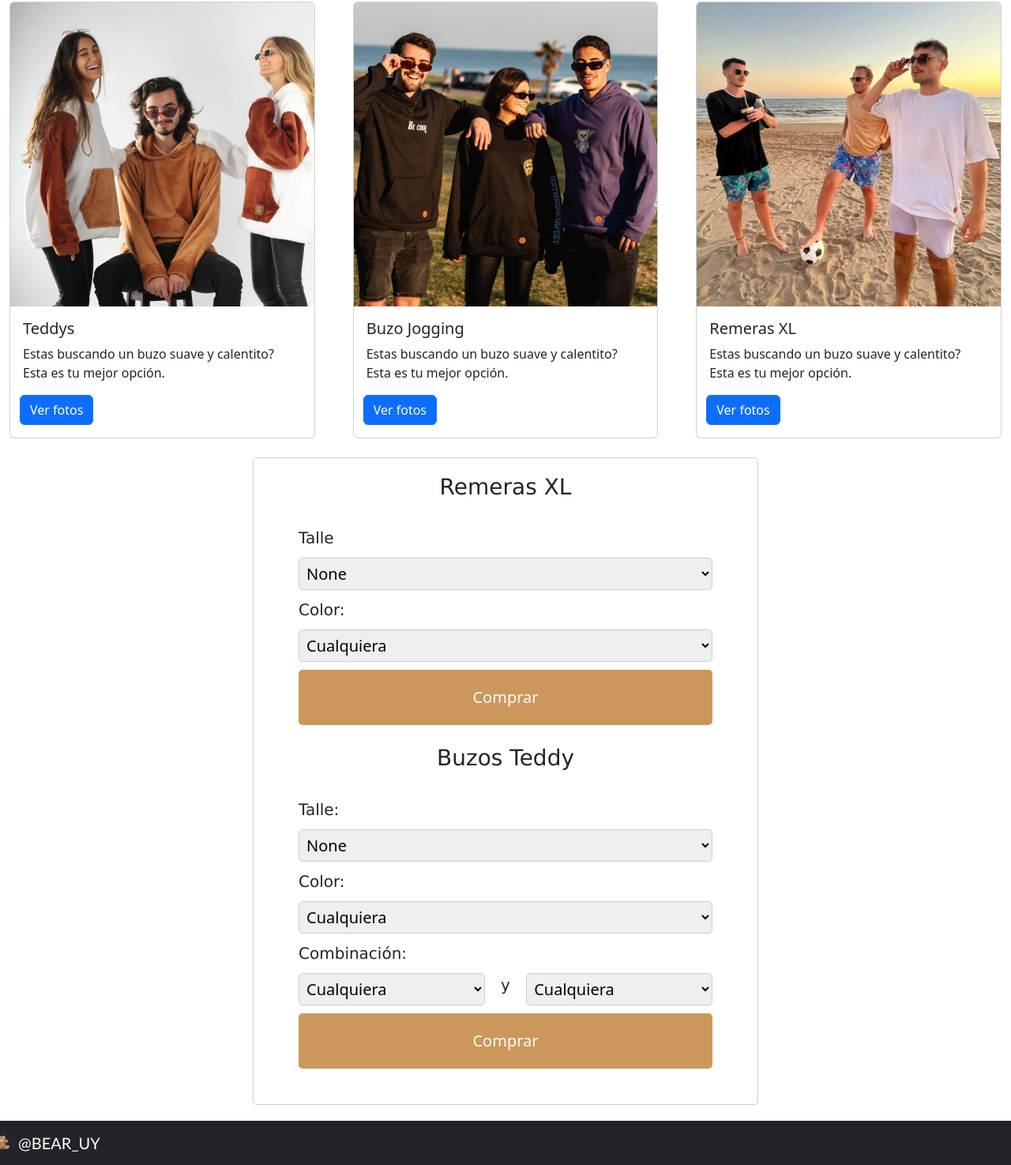
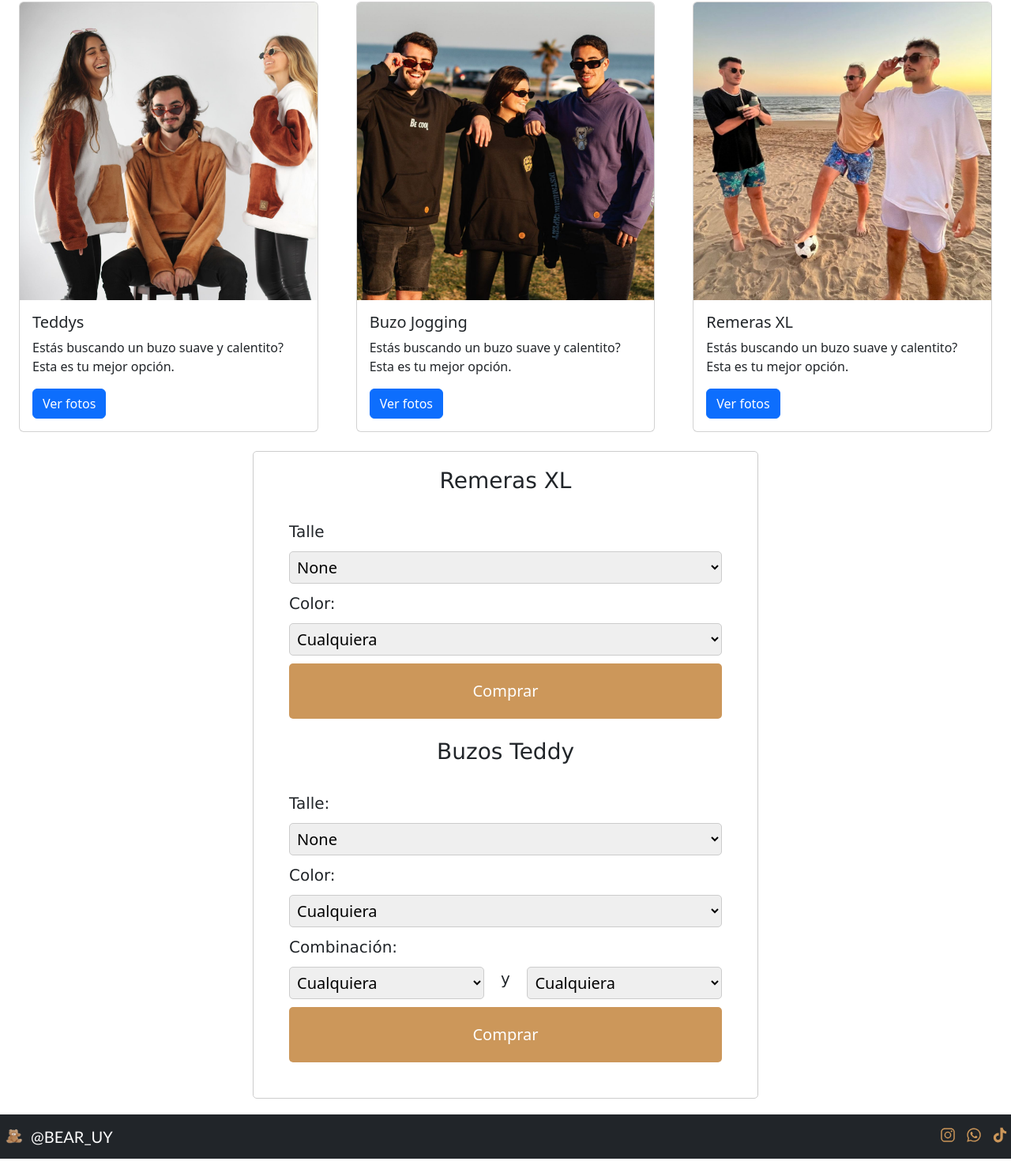
Before and after one commit to Alenwuhl/Bear.uy, a website: page pages/productos.html in a window 1280 px wide. Shown: the part 158-1633 px from the top of the page at 79% size. Drawn offline with nearby package versions, Linux system fonts and the light colour scheme.

Commit message:
Proyecto final

```diff
--- a/pages/productos.html
+++ b/pages/productos.html
@@ -71,7 +71,7 @@
                         <img src="../img/IMG_7785.JPG" class="card-img-top" alt="fotoTeddy">
                         <div class="card-body">
                         <h5 class="card-title">Teddys</h5>
-                        <p class="card-text">Estas buscando un buzo suave y calentito? Esta es tu mejor opción.</p>
+                        <p class="card-text">Estás buscando un buzo suave y calentito? Esta es tu mejor opción.</p>
                         <a href="galeriaBear.html#idTeddys" class="btn btn-primary">Ver fotos</a>
                         </div>
                     </div>
@@ -81,7 +81,7 @@
                         <img src="../img-2/Y7D_1938-20.jpg" class="card-img-top" alt="fotoBuzos">
                         <div class="card-body">
                         <h5 class="card-title">Buzo Jogging</h5>
-                        <p class="card-text">Estas buscando un buzo suave y calentito? Esta es tu mejor opción.</p>
+                        <p class="card-text">Estás buscando un buzo suave y calentito? Esta es tu mejor opción.</p>
                         <a href="galeriaBear.html#idBuzos" class="btn btn-primary">Ver fotos</a>
                         </div>
                     </div>
@@ -91,7 +91,7 @@
                         <img src="../img-3/foto2.jpg" class="card-img-top" alt="fotoRemera">
                         <div class="card-body">
                         <h5 class="card-title">Remeras XL</h5>
-                        <p class="card-text">Estas buscando un buzo suave y calentito? Esta es tu mejor opción.</p>
+                        <p class="card-text">Estás buscando un buzo suave y calentito? Esta es tu mejor opción.</p>
                         <a href="galeriaBear.html#idRemeras" class="btn btn-primary">Ver fotos</a>
                         </div>
                     </div>
@@ -167,6 +167,11 @@
                     <img src="../img/png-clipart-teddy-bear-teddy-bear-removebg-preview.png" alt="Logo" width="30" height="24" class="d-inline-block align-text-top">
                     @BEAR_UY
                     </a>
+                    <div class="justify-content-end">
+                        <a class="social-icon" href="https://www.instagram.com/bear__uy/" target=" _blank"><ion-icon name="logo-instagram"></ion-icon></a>
+                        <a class="social-icon" href="https://wa.me/+972533729540" target=" _blank"><ion-icon name="logo-whatsapp"></ion-icon></a>
+                        <a class="social-icon" href="https://vm.tiktok.com/ZMYoMtVqy/" target=" _blank"><ion-icon name="logo-tiktok"></ion-icon></ion-icon></a>
+                    </div>
                 </div>
             </nav>
         </footer>
@@ -182,5 +187,7 @@ crossorigin="anonymous"></script>
 <script>
     AOS.init();
 </script>
+<script type="module" src="https://unpkg.com/ionicons@7.1.0/dist/ionicons/ionicons.esm.js"></script>
+<script nomodule src="https://unpkg.com/ionicons@7.1.0/dist/ionicons/ionicons.js"></script>
 </body>
 </html>
--- a/scss/_general.scss
+++ b/scss/_general.scss
@@ -13,7 +13,6 @@
   a {
   box-shadow: inset 0 0 0 0 $colorPricipal;
   color: $colorPricipal;
-  margin: 0 -.25rem;
   padding: 0 .25rem;
   transition: color .3s ease-in-out, box-shadow .3s ease-in-out;
   text-decoration: none;
@@ -167,4 +166,6 @@
   }
   .social-icon {
     color: $colorPricipal;
+    list-style: none;
+    list-style-type: none;
   }
--- a/scss/mixins/_grid.scss
+++ b/scss/mixins/_grid.scss
@@ -9,8 +9,8 @@
   flex-wrap: wrap;
   // TODO: Revisit calc order after https://github.com/react-bootstrap/react-bootstrap/issues/6039 is fixed
   margin-top: calc(-1 * var(--#{$prefix}gutter-y)); // stylelint-disable-line function-disallowed-list
-  margin-right: calc(-.5 * var(--#{$prefix}gutter-x)); // stylelint-disable-line function-disallowed-list
-  margin-left: calc(-.5 * var(--#{$prefix}gutter-x)); // stylelint-disable-line function-disallowed-list
+ // margin-right: calc(-.5 * var(--#{$prefix}gutter-x)); // stylelint-disable-line function-disallowed-list
+  //margin-left: calc(-.5 * var(--#{$prefix}gutter-x)); // stylelint-disable-line function-disallowed-list
 }
 
 @mixin make-col-ready() {
@@ -22,8 +22,8 @@
   flex-shrink: 0;
   width: 100%;
   max-width: 100%; // Prevent `.col-auto`, `.col` (& responsive variants) from breaking out the grid
-  padding-right: calc(var(--#{$prefix}gutter-x) * .5); // stylelint-disable-line function-disallowed-list
-  padding-left: calc(var(--#{$prefix}gutter-x) * .5); // stylelint-disable-line function-disallowed-list
+  //padding-right: calc(var(--#{$prefix}gutter-x) * .5); // stylelint-disable-line function-disallowed-list
+  //padding-left: calc(var(--#{$prefix}gutter-x) * .5); // stylelint-disable-line function-disallowed-list
   margin-top: var(--#{$prefix}gutter-y);
 }
 
```
Also changed, not shown: index.html (+1 -1 lines), pages/contacto.html (+2 -0 lines), pages/galeriaBear.html (+7 -0 lines), pages/preguntas.html (+7 -0 lines), pages/quienes-somos.html (+7 -0 lines), css/bootstrap-grid.css, css/bootstrap.css, css/style.css, 3 other files.
